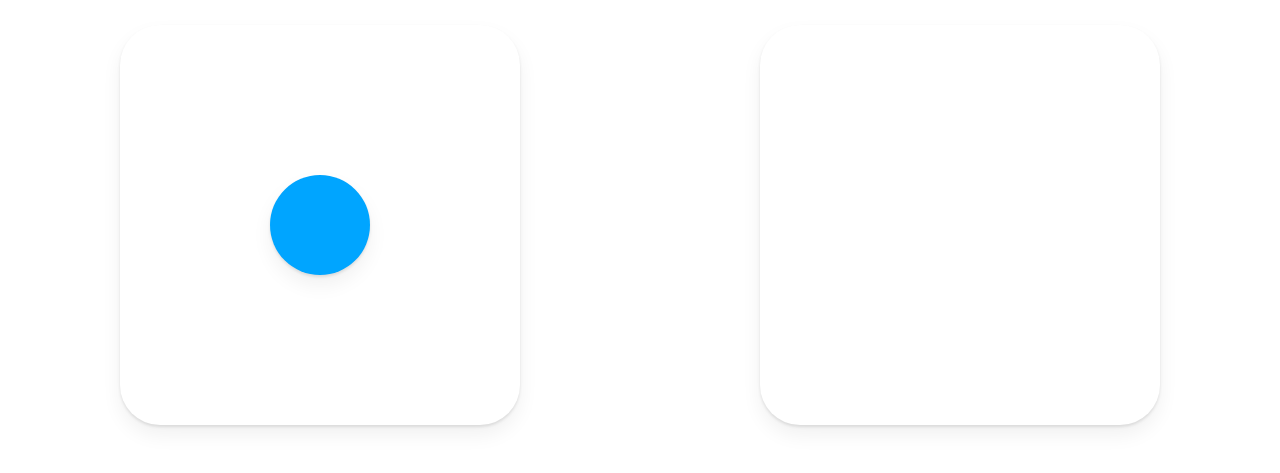
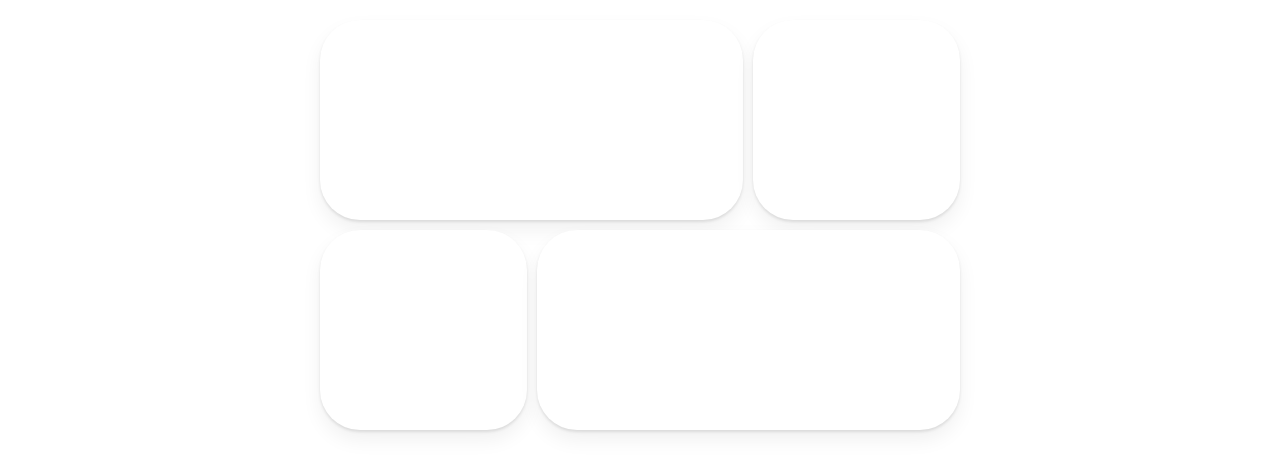
Before and after one commit to Deemou/react-masterclass, a React (Create React App) app: page / in a window 1280 px wide. Shown: the part 175-648 px from the top of the page. Built offline with nearby package versions, Linux system fonts and the light colour scheme; the HTML template or start-up script is replaced by a standard one.

Commit message:
#7.15 Final Project part One

```diff
--- a/src/App.tsx
+++ b/src/App.tsx
@@ -1,8 +1,8 @@
 import styled from "styled-components";
-import { motion } from "framer-motion";
+import { motion, AnimatePresence } from "framer-motion";
 import { useState } from "react";
 
-const Wrapper = styled(motion.div)`
+const Wrapper = styled.div`
   height: 100vh;
   width: 100vw;
   display: flex;
@@ -10,40 +10,61 @@
   align-items: center;
 `;
 
+const Grid = styled.div`
+  display: grid;
+  grid-template-columns: repeat(3, 1fr);
+  width: 50vw;
+  gap: 10px;
+  div:first-child,
+  div:last-child {
+    grid-column: span 2;
+  }
+`;
+
 const Box = styled(motion.div)`
-  width: 400px;
-  height: 400px;
   background-color: rgba(255, 255, 255, 1);
   border-radius: 40px;
+  height: 200px;
+  box-shadow: 0 2px 3px rgba(0, 0, 0, 0.1), 0 10px 20px rgba(0, 0, 0, 0.06);
+`;
+
+const Overlay = styled(motion.div)`
+  width: 100%;
+  height: 100%;
+  position: absolute;
   display: flex;
   justify-content: center;
   align-items: center;
-  box-shadow: 0 2px 3px rgba(0, 0, 0, 0.1), 0 10px 20px rgba(0, 0, 0, 0.06);
 `;
 
-const Circle = styled(motion.div)`
-  background-color: #00a5ff;
-  height: 100px;
-  width: 100px;
-
-  box-shadow: 0 2px 3px rgba(0, 0, 0, 0.1), 0 10px 20px rgba(0, 0, 0, 0.06);
-`;
+const overlay = {
+  hidden: { backgroundColor: "rgba(0, 0, 0, 0)" },
+  visible: { backgroundColor: "rgba(0, 0, 0, 0.5)" },
+  exit: { backgroundColor: "rgba(0, 0, 0, 0)" },
+};
 
 function App() {
-  const [clicked, setClicked] = useState(false);
-  const toggleClicked = () => setClicked((prev) => !prev);
+  const [id, setId] = useState<null | string>(null);
   return (
-    <Wrapper onClick={toggleClicked}>
-      <Box>
-        {!clicked ? (
-          <Circle layoutId="circle" style={{ borderRadius: 50 }} />
+    <Wrapper>
+      <Grid>
+        {["1", "2", "3", "4"].map((n) => (
+          <Box onClick={() => setId(n)} key={n} layoutId={n} />
+        ))}
+      </Grid>
+      <AnimatePresence>
+        {id ? (
+          <Overlay
+            variants={overlay}
+            onClick={() => setId(null)}
+            initial="hidden"
+            animate="visible"
+            exit="exit"
+          >
+            <Box layoutId={id} style={{ width: 400, height: 200 }} />
+          </Overlay>
         ) : null}
-      </Box>
-      <Box>
-        {clicked ? (
-          <Circle layoutId="circle" style={{ borderRadius: 0, scale: 2 }} />
-        ) : null}
-      </Box>
+      </AnimatePresence>
     </Wrapper>
   );
 }
```
